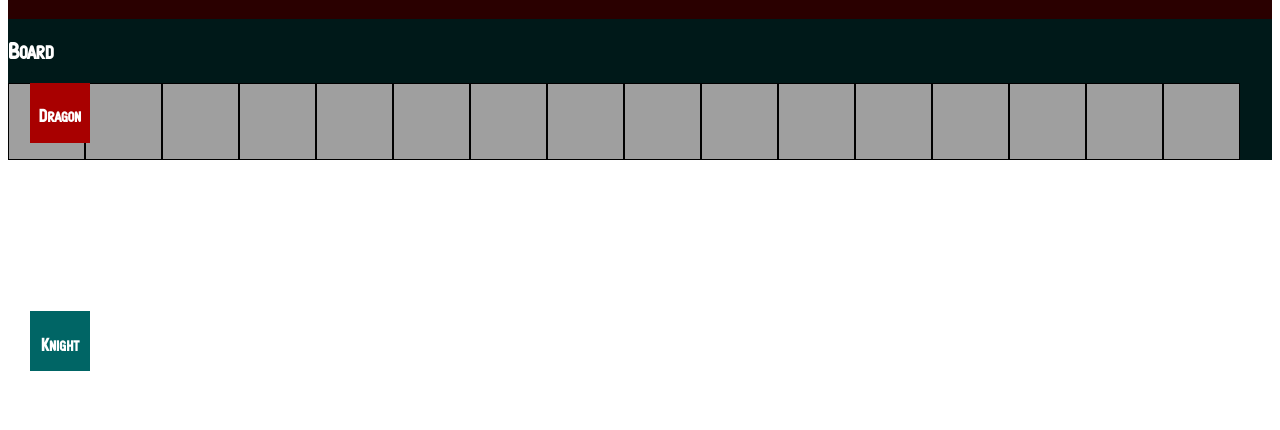
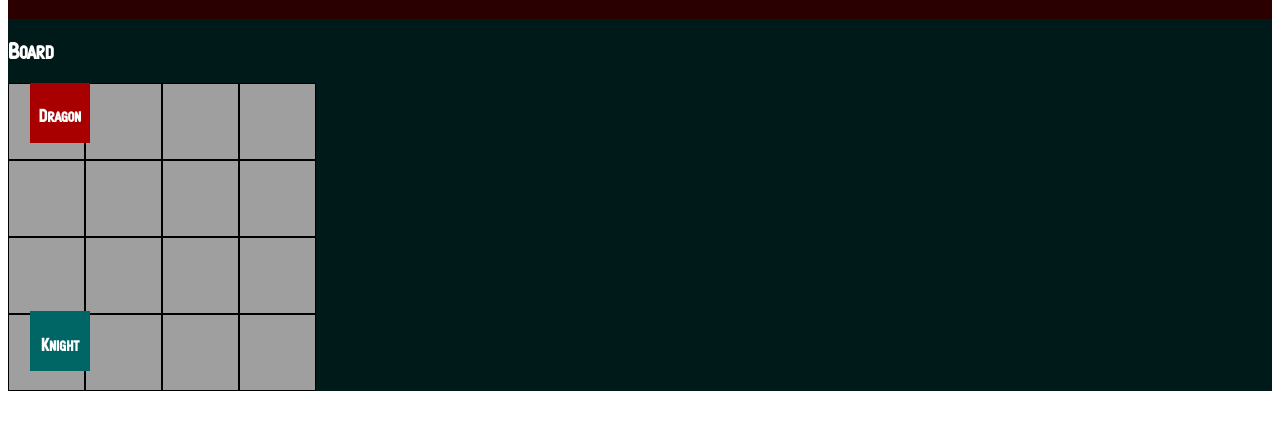
Before and after one commit to deric10000/knight_vs_dragon, a React app: page / in a window 1280 px wide. Shown: the part 64-494 px from the top of the page. Built offline with nearby package versions, Linux system fonts and the light colour scheme.

Commit message:
initial board setup using flexbox

```diff
--- a/src/components/board.js
+++ b/src/components/board.js
@@ -8,10 +8,11 @@ export const Board = ({square}) => (
     <h2>Board</h2>
     <Dragon />
     <Knight />
-    <div>
+    <div className="flexcontainer">
       {
         square.map((square, i) =>
           <Square
+            key={ i }
             value={ square.value }
           />
         )
--- a/src/index.css
+++ b/src/index.css
@@ -44,11 +44,19 @@ font-style: normal;
 }
 
 .square {
-  float: left;
   height: 65px;
   width: 65px;
   background: #9F9F9F;
+  border: 1px solid black;
   padding: 5px;
   text-align: center;
-  border: 1px solid black;
 }
+
+.flexcontainer {
+   display: flex;
+   width: 308px;
+   flex-direction: row;
+   justify-content: flex-start;
+   flex-wrap: wrap;
+   flex-flow: row wrap;
+}
```
